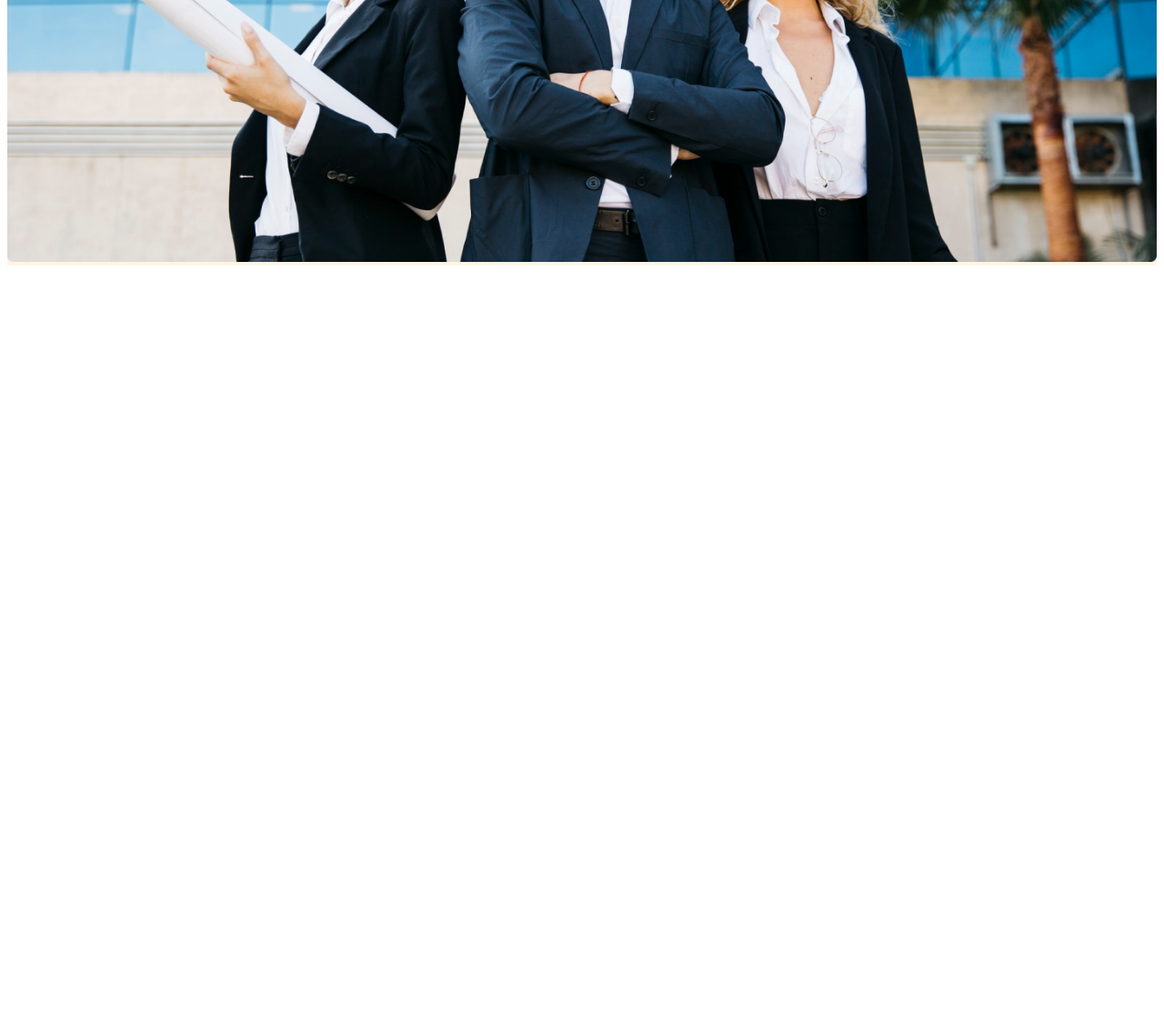
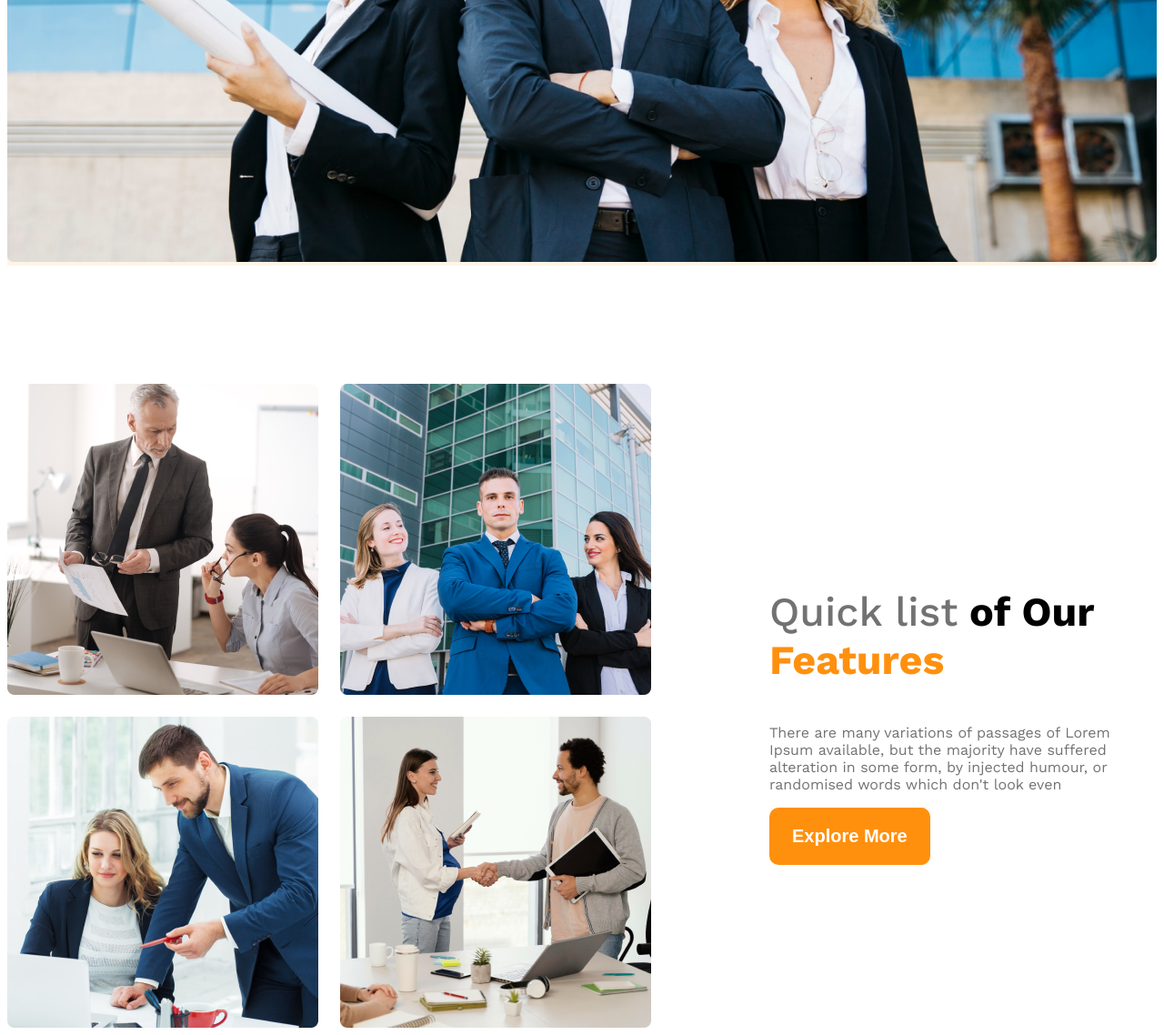
Before and after one commit to solimanumor/Module-3-G3_architech, a plain HTML site: page index.html in a window 1280 px wide. Shown: the part 892-2030 px from the top of the page at 91% size. Before the commit the page ends 1192 px from the top, so only its background shows below. Drawn offline with nearby package versions, Linux system fonts and the light colour scheme.

Commit message:
feature section

```diff
--- a/index.html
+++ b/index.html
@@ -28,7 +28,22 @@
             <img class="banner-img" src="images/banner.png" alt="">
         </div>
     </header>
-    <main></main>
+    <main>
+        <!-- Team feature section -->
+        <section class="teams display-flex">
+            <div class="team_img_containers">
+                <img src="images/team1.png" alt="two team acchitecture">
+                <img src="images/team2.png" alt="">
+                <img src="images/team3.png" alt="">
+                <img src="images/team4.png" alt="">
+            </div>
+            <div class="team_features">
+                <h3 class="team-titlle"> <span id="quick-list" class="text-light-gray-03">Quick list</span> <span>of Our</span> <span id="featurea">Features</span></h3>
+                <p class="team-des text-light-gray-03">There are many variations of passages of Lorem Ipsum available, but the majority have suffered alteration in some form, by injected humour, or randomised words which don't look even</p>
+                <button class="btn-primary">Explore More</button>
+            </div>
+        </section>
+    </main>
     <footer></footer>
 </body>
 </html>
--- a/styles/architects.css
+++ b/styles/architects.css
@@ -30,6 +30,14 @@
   border: none;
   font-size: 1.25rem;
   font-weight: 600;
+}
+main > section{
+  margin-top: 130px;
+}
+/* Main style */
+main{
+  max-width: 1440px;
+  margin: 0 auto;
 }
 /* Header styles */
 
@@ -72,4 +80,59 @@
   width: 100%;
 }
 
-/* Responsivenes code */
+/* Team feature section */
+.teams{
+  align-items: center;
+
+}
+.team_img_containers{
+  display: grid;
+  grid-template-columns: repeat(2, 1fr);
+  gap: 24px;
+}
+.team_features{
+  margin-left: 130px;
+  max-width: 530px;
+}
+.team-titlle{
+  font-size: 2.8rem;
+  font-weight: 700;
+
+}
+#quick-list{
+  font-weight: 500;
+}
+#featurea{
+  color: rgba(255, 144, 14, 1);
+}
+/* Responsivenes media query  for small device*/
+
+@media screen and (max-width: 576px) {
+  .navbar,
+  .nav-links,
+  .teams{
+    flex-direction: column;
+  }
+  .team_img_containers{
+    grid-template-columns: repeat(1, 1fr);
+  }
+  .team_features{
+    margin-left: 20px;
+  }
+}
+
+/* Responsivenes media query  for Medium device*/
+
+@media screen and (min-width: 576px) and (max-width:992px) {
+  .navbar,
+  .nav-links,
+  .teams{
+    flex-direction: column;
+  }
+  .team_img_containers{
+    grid-template-columns: repeat(2, 1fr);
+  }
+  .team_features{
+    margin-left: 50px auto;
+  }
+}
```
